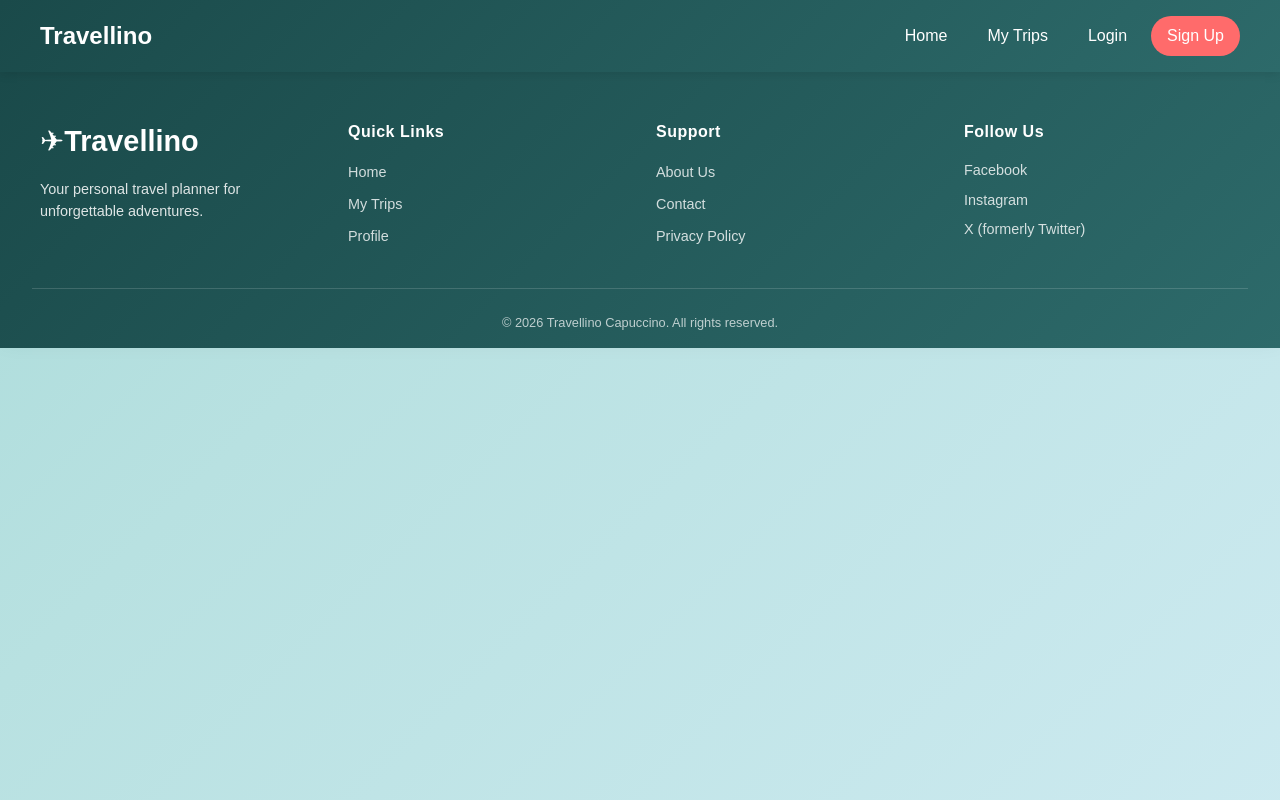
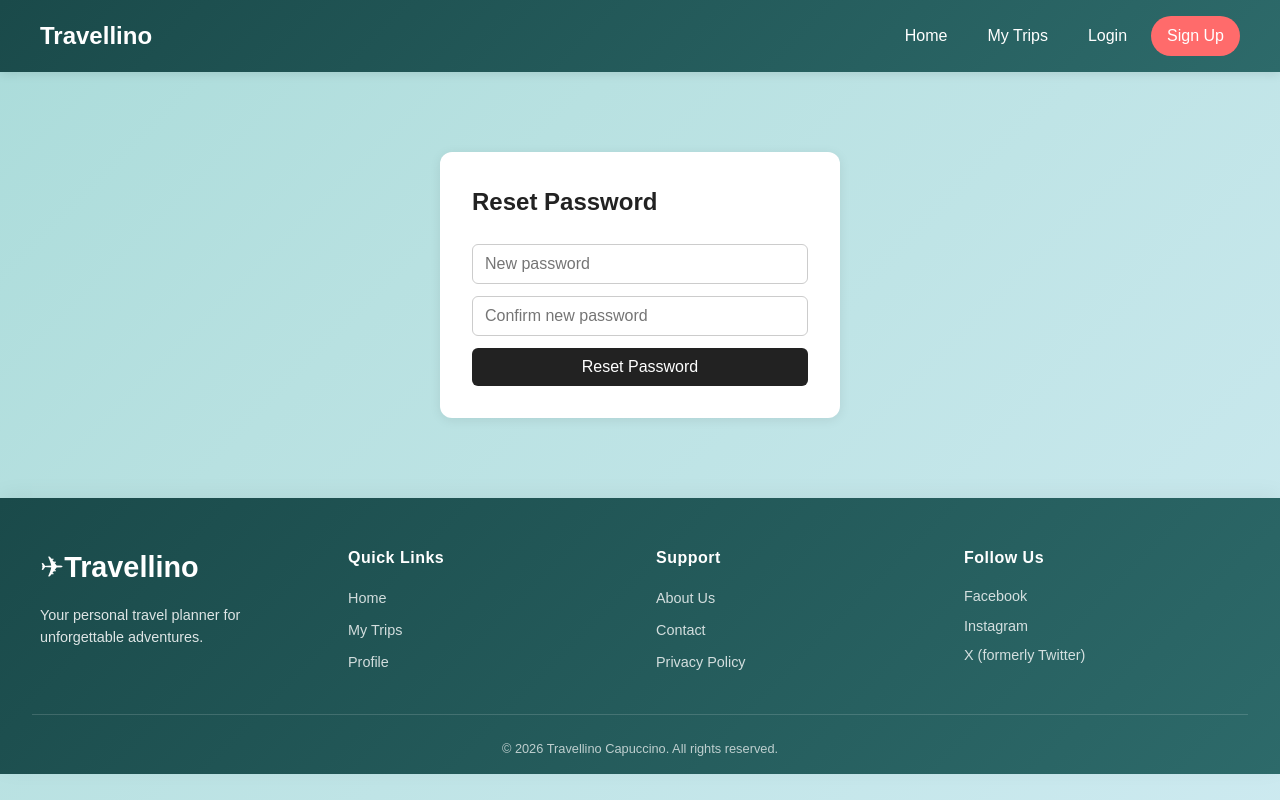
Before and after one commit to koliesnikvv/TravelinoFrontend, a React (Create React App) app: page /reset-password/1/1 in a window 1280 px wide. Built offline with nearby package versions, Linux system fonts and the light colour scheme.

Commit message:
fixed routes for resetting password

```diff
--- a/src/App.js
+++ b/src/App.js
@@ -31,7 +31,7 @@ function App() {
                         <Route path="/email-confirmed" element={<EmailConfirmedPage />} />
                         <Route path="/email-error" element={<EmailErrorPage />} />
                         <Route path="/forgot-password" element={<ForgotPasswordPage />} />
-                        <Route path="/reset-password" element={<ResetPasswordPage />} />
+                        <Route path="/reset-password/:uid/:token" element={<ResetPasswordPage />} />
                         <Route path="/profile" element={<ProfilePage />} />
                         <Route path="/trips" element={<TripsPage />} />
                         <Route path="/trips/new" element={<CreateTripPage />} />
--- a/src/pages/user/ResetPasswordPage.js
+++ b/src/pages/user/ResetPasswordPage.js
@@ -39,7 +39,7 @@ function ResetPasswordPage() {
 
         setLoading(true);
         try {
-            const response = await client.post(`/users/reset-password/${uid}/${token}/`, {
+            const response = await client.post(`http://localhost:3000/reset-password/${uid}/${token}/`,{
                 new_password: password,
             });
             setMessage(response.data.message);
```
Also changed, not shown: 1 other file (tests, documents, lock files or other folders).
